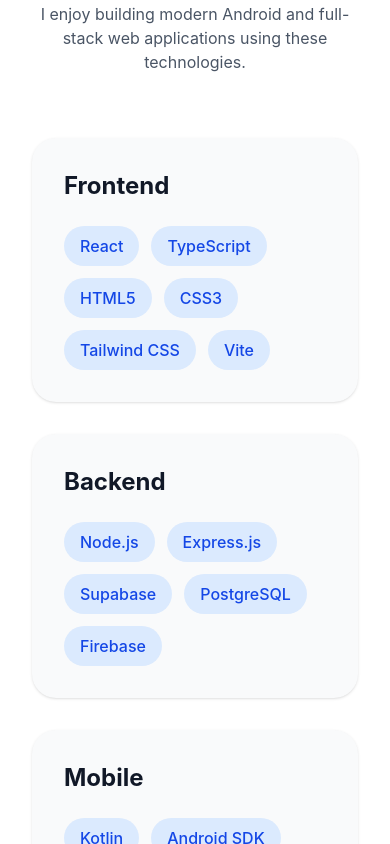
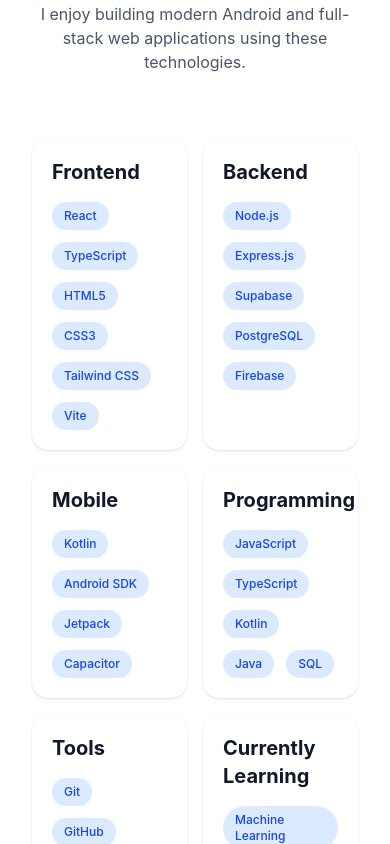
Before and after one commit to dhanasekar8363-lab/portfolio, a React app: page / in a window 390 px wide. Shown: the part 3940-4784 px from the top of the page. Built offline with nearby package versions, Linux system fonts and the light colour scheme; the HTML template or start-up script is replaced by a standard one.

Commit message:
latest changes

```diff
--- a/src/components/Skills.tsx
+++ b/src/components/Skills.tsx
@@ -48,14 +48,14 @@
           </p>
         </div>
 
-        <div className="grid md:grid-cols-2 lg:grid-cols-3 gap-8">
+        <div className="grid grid-cols-2 lg:grid-cols-3 gap-4 md:gap-6 lg:gap-8">
 
           {skillCategories.map((category) => (
             <div
               key={category.title}
-              className="bg-gray-50 rounded-3xl p-8 shadow-sm hover:shadow-xl transition-all duration-300"
+              className="bg-white rounded-2xl shadow p-5 sm:p-6 lg:p-8 h-full hover:shadow-xl transition-all duration-300"
             >
-              <h3 className="text-2xl font-bold mb-6">
+              <h3 className="text-xl sm:text-2xl font-bold mb-4 sm:mb-6">
                 {category.title}
               </h3>
 
@@ -63,7 +63,7 @@
                 {category.skills.map((skill) => (
                   <span
                     key={skill}
-                    className="px-4 py-2 rounded-full bg-blue-100 text-blue-700 font-medium"
+                    className="px-3 py-1.5 text-xs sm:text-sm rounded-full bg-blue-100 text-blue-700 font-medium"
                   >
                     {skill}
                   </span>
```
